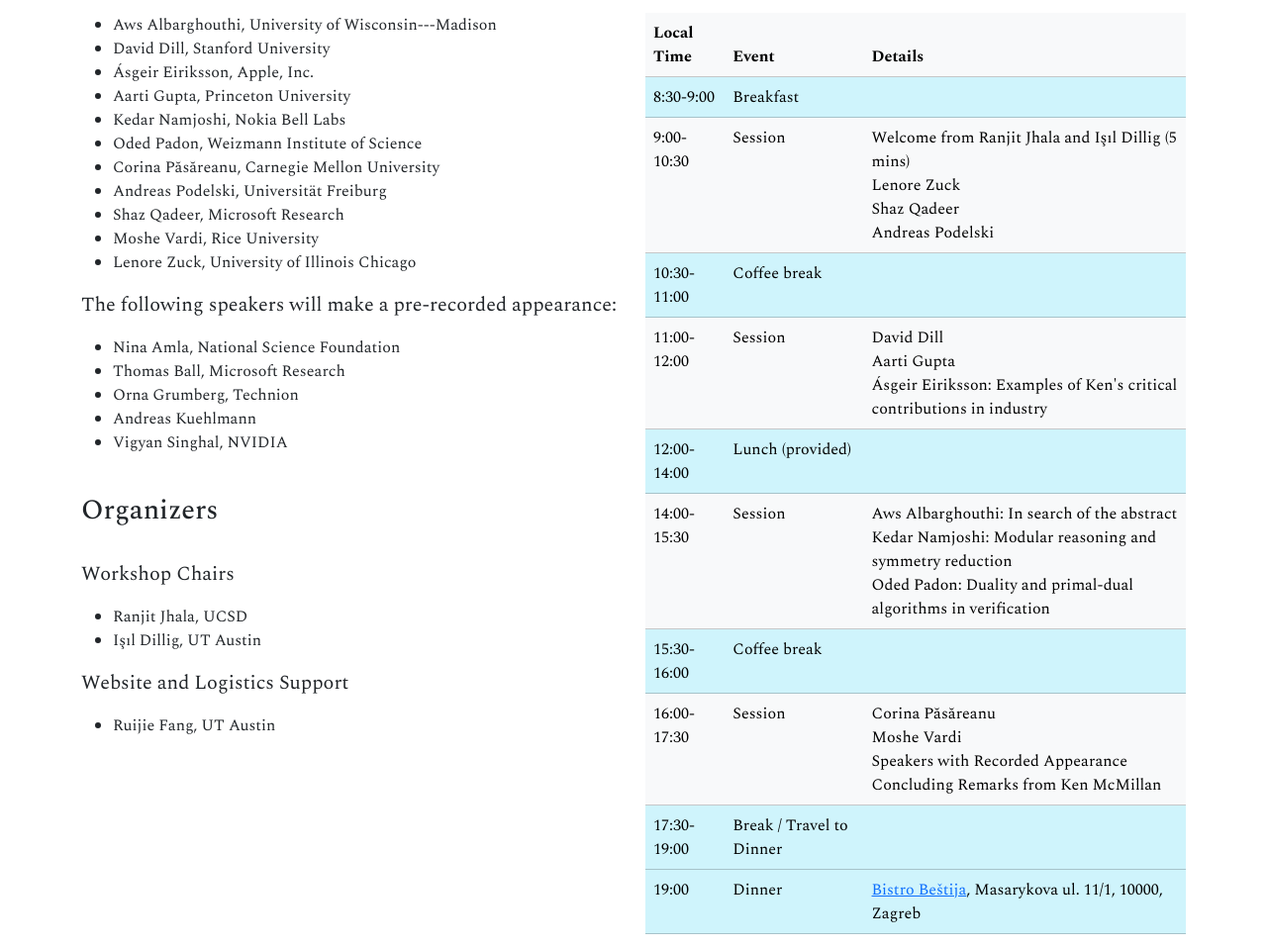
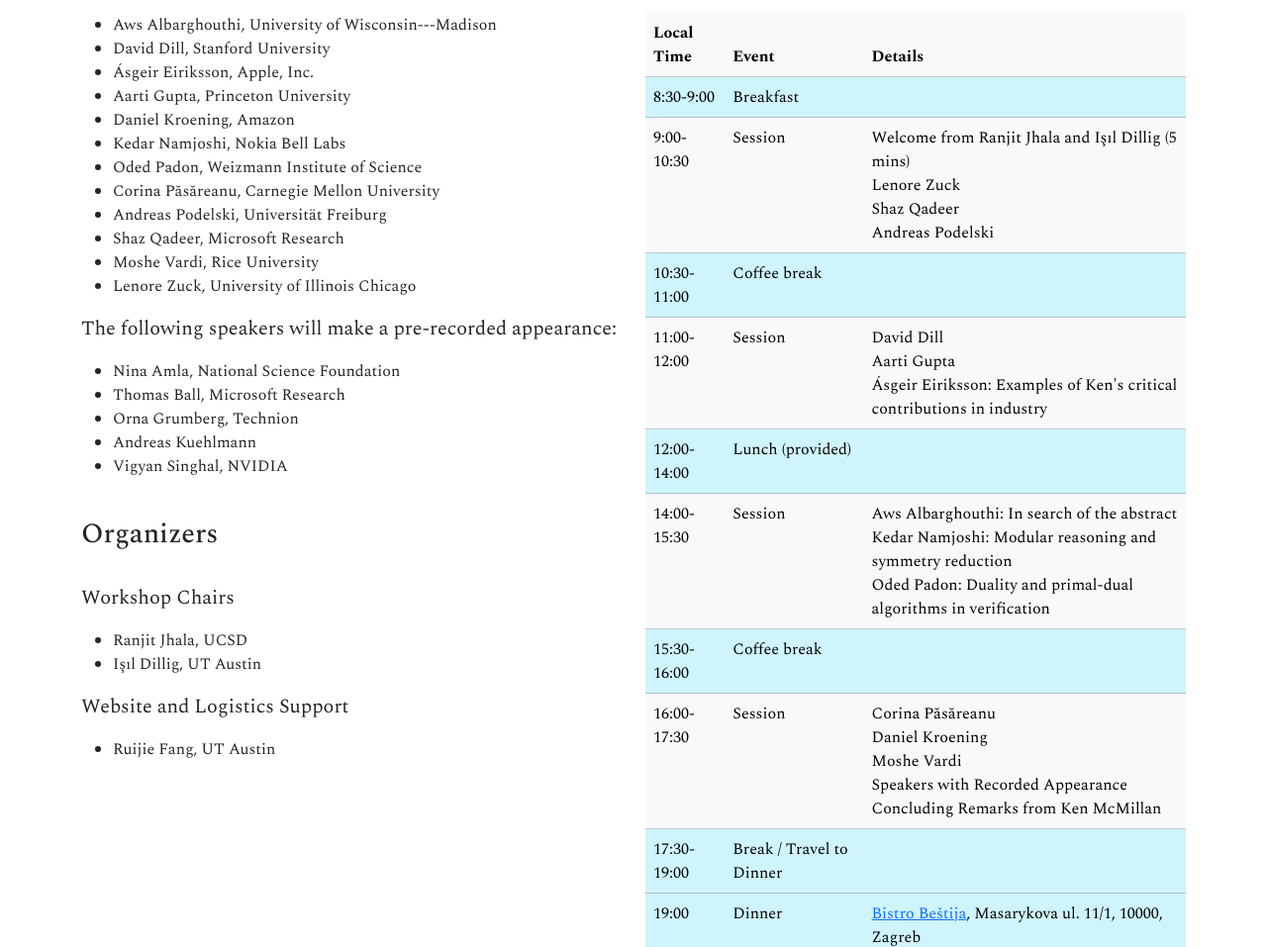
Before and after one commit to kenfest25/kenfest25.github.io, a plain HTML site: page index.html in a window 1280 px wide. Shown: the part 1131-2088 px from the top of the page at 99% size. Drawn offline with nearby package versions, Linux system fonts and the light colour scheme.

Commit message:
add speaker

```diff
--- a/index.html
+++ b/index.html
@@ -111,6 +111,7 @@ and related topics.<br>
   <li>David Dill, Stanford University</li>
   <li>Ásgeir Eiriksson, Apple, Inc.</li>
   <li>Aarti Gupta, Princeton University</li>
+  <li>Daniel Kroening, Amazon</li>
   <li>Kedar Namjoshi, Nokia Bell Labs</li>
   <li>Oded Padon, Weizmann Institute of Science</li>
   <li>Corina Păsăreanu, Carnegie Mellon University</li>
@@ -207,6 +208,7 @@ and related topics.<br>
     <td>Session</td>
     <td>
       <strong>Corina Păsăreanu</strong><br>
+      <strong>Daniel Kroening</strong><br>
       <strong>Moshe Vardi</strong><br>
       Speakers with Recorded Appearance<br>
       Concluding Remarks from Ken McMillan
```
